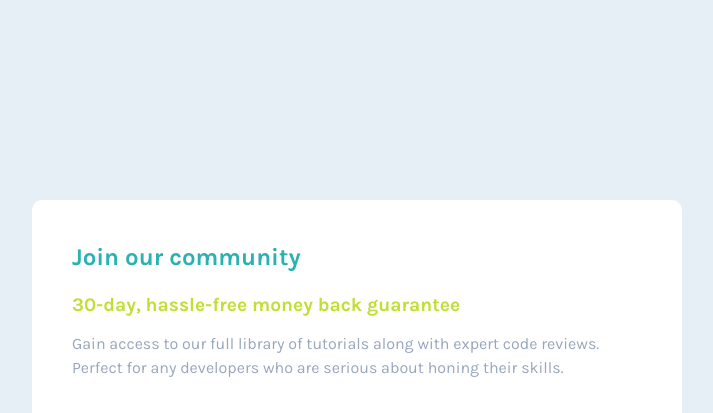
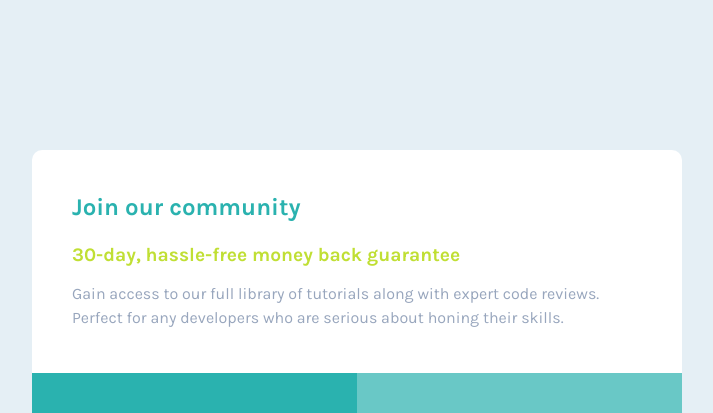
Before and after one commit to virtone/single-price-grid-component, a plain HTML site: page index.html in a window 1280 px wide. Shown: the top 413 px of the page, without its empty margins (283-996 px from the left). Drawn offline with Linux system fonts and the light colour scheme.

Commit message:
Changed body top margin
decreased

```diff
--- a/styles.css
+++ b/styles.css
@@ -24,7 +24,7 @@ body {
     font-family: var(--font-family-primary);
     background-color: var(--barva-seda);
     max-width: 960px;
-    margin: 200px auto;
+    margin: 150px auto;
     display: flex;
     justify-content: center;
 
```
